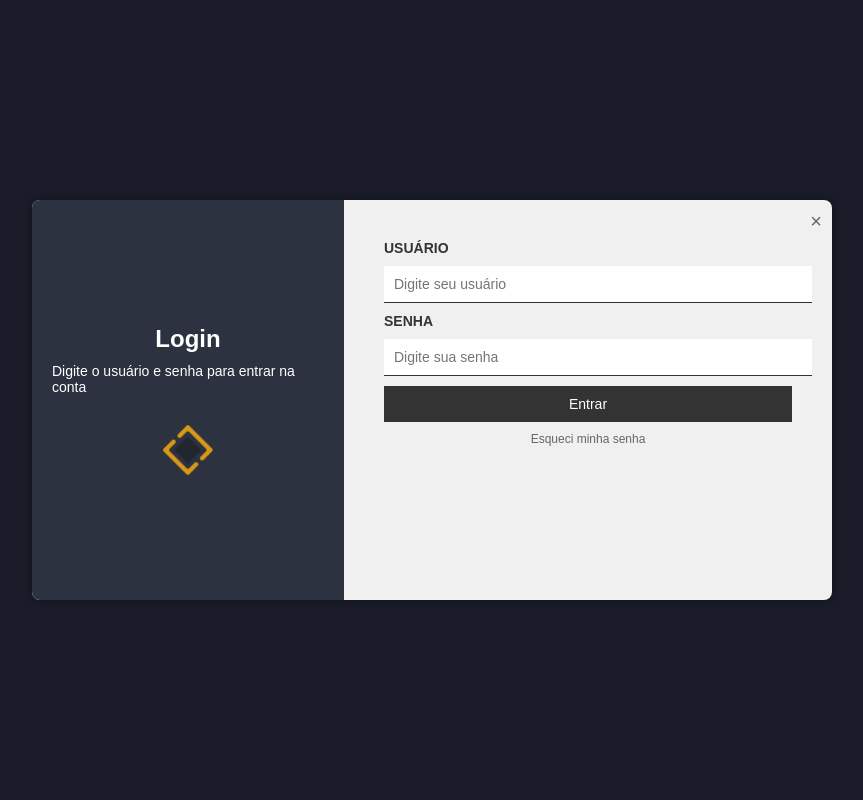
After one commit to igornsferreira/fatec-dsm-pi-4sem, a Django app: page /login-email/ in a window 1280 px wide. The commit adds this page. Shown: the whole page, without its empty margins (208-1071 px from the left). Run offline with Django 5.2, Linux system fonts and the light colour scheme.

Commit message:
[feat] login-email e redirecionamento de algumas páginas

```diff
--- a/sportsync/sportsync/urls.py
+++ b/sportsync/sportsync/urls.py
@@ -6,4 +6,5 @@ urlpatterns = [
     path('admin/', admin.site.urls),
     path('', views.HomeView.as_view(), name='home'),
     path('login/', views.LoginView.as_view(), name='login'),
+    path('login-email/', views.LoginEmailView.as_view(), name='login-email'),
 ]
--- /dev/null
+++ b/sportsync/sportsync_app/static/css/login-email.css
@@ -0,0 +1,98 @@
+body {
+    margin: 0;
+    font-family: Arial, sans-serif;
+    background-color: #1a1d29;
+    display: flex;
+    justify-content: center;
+    align-items: center;
+    height: 100vh;
+}
+.container {
+    display: flex;
+    width: 90%;
+    max-width: 800px;
+    height: 400px;
+    background-color: #f0f0f0;
+    border-radius: 8px;
+    box-shadow: 0 0 10px rgba(0, 0, 0, 0.5);
+}
+.left-panel {
+    background-color: #2c3240;
+    color: white;
+    padding: 20px;
+    width: 40%;
+    display: flex;
+    flex-direction: column;
+    justify-content: center;
+    align-items: center;
+    border-top-left-radius: 8px;
+    border-bottom-left-radius: 8px;
+}
+.left-panel h2 {
+    margin: 0;
+    font-size: 24px;
+}
+.left-panel p {
+    margin: 10px 0 20px;
+    font-size: 14px;
+}
+.left-panel img {
+    width: 50px;
+    height: 50px;
+    margin-top: 10px;
+}
+.right-panel {
+    padding: 40px;
+    width: 60%;
+    position: relative;
+}
+.right-panel h3 {
+    margin: 0;
+    font-size: 14px;
+    color: #333;
+}
+.right-panel input {
+    width: 100%;
+    padding: 10px;
+    margin: 10px 0;
+    border: none;
+    border-bottom: 1px solid #333;
+    font-size: 14px;
+    transition: border-bottom-color 0.3s;
+}
+.right-panel input:focus {
+    outline: none;
+    border-bottom-color: #555;
+}
+.right-panel button {
+    width: 100%;
+    padding: 10px;
+    background-color: #333;
+    color: white;
+    border: none;
+    font-size: 14px;
+    cursor: pointer;
+    transition: background-color 0.3s;
+}
+.right-panel button:hover {
+    background-color: #444;
+}
+.right-panel a {
+    display: block;
+    text-align: center;
+    margin-top: 10px;
+    font-size: 12px;
+    color: #666;
+    text-decoration: none;
+}
+.right-panel a:hover {
+    color: #333;
+}
+.close-btn {
+    position: absolute;
+    top: 10px;
+    right: 10px;
+    font-size: 20px;
+    color: #666;
+    cursor: pointer;
+}
--- a/sportsync/sportsync_app/templates/home.html
+++ b/sportsync/sportsync_app/templates/home.html
@@ -16,7 +16,9 @@
             <nav>
                 <a href="#">Início</a>
                 <a href="#">Sobre nós</a>
-                <button class="login-btn">Entrar</button>
+                <a href="login">
+                    <button class="login-btn">Entrar</button>
+                </a>
             </nav>
         </div>
         <div class="about-section">
--- /dev/null
+++ b/sportsync/sportsync_app/templates/login-email.html
@@ -0,0 +1,28 @@
+<!DOCTYPE html>
+<html lang="pt-BR">
+    <head>
+        <meta charset="UTF-8">
+        <meta name="viewport" content="width=device-width, initial-scale=1.0">
+        <title>Página de Login</title>
+        {% load static %}
+        <link rel="stylesheet" href="{% static 'css/login-email.css' %}">
+    </head>
+<body>
+    <div class="container">
+        <div class="left-panel">
+            <h2>Login</h2>
+            <p>Digite o usuário e senha para entrar na conta</p>
+            <img src="{% static 'img/logo-home.png' %}" alt="Logo Login" />  <!-- Logo -->
+        </div>
+        <div class="right-panel">
+            <span class="close-btn" role="button" tabindex="0" aria-label="Fechar">×</span>
+            <h3>USUÁRIO</h3>
+            <input type="text" name="username" aria-label="Usuário" placeholder="Digite seu usuário" required/>
+            <h3>SENHA</h3>
+            <input type="password" name="password" aria-label="Senha" placeholder="Digite sua senha" required/>
+            <button type="submit">Entrar</button>
+            <a href="#">Esqueci minha senha</a>
+        </div>
+    </div>
+</body>
+</html>
--- a/sportsync/sportsync_app/templates/login.html
+++ b/sportsync/sportsync_app/templates/login.html
@@ -14,9 +14,9 @@
             <img src="{% static 'img/logo-home.png' %}" alt="Logo Login" />  <!-- Logo -->
             <h2>Faça o login ou registre-se em segundos</h2>
             <p>Use seu e-mail ou outra plataforma de identificação para entrar no SportSync</p>
-            <button>Continuar com o Google</button>
-            <button>Continuar com o Facebook</button>
-            <button>Continuar com o Email</button>
+            <button onclick="location.href='#'">Continuar com o Google</button> <!-- Placeholder -->
+            <button onclick="location.href='#'">Continuar com o Facebook</button> <!-- Placeholder -->
+            <button onclick="location.href='{% url 'login-email' %}'">Continuar com o Email</button> <!-- Redireciona para login-email -->
             <a href="#">Cadastre-se manualmente</a>
         </div>
     </div>
--- a/sportsync/sportsync_app/views.py
+++ b/sportsync/sportsync_app/views.py
@@ -13,3 +13,9 @@
 
     def get(self, request):
         return render(request, self.template_name)
+
+class LoginEmailView(View):
+    template_name = 'login-email.html'
+
+    def get(self, request):
+        return render(request, self.template_name)
```
